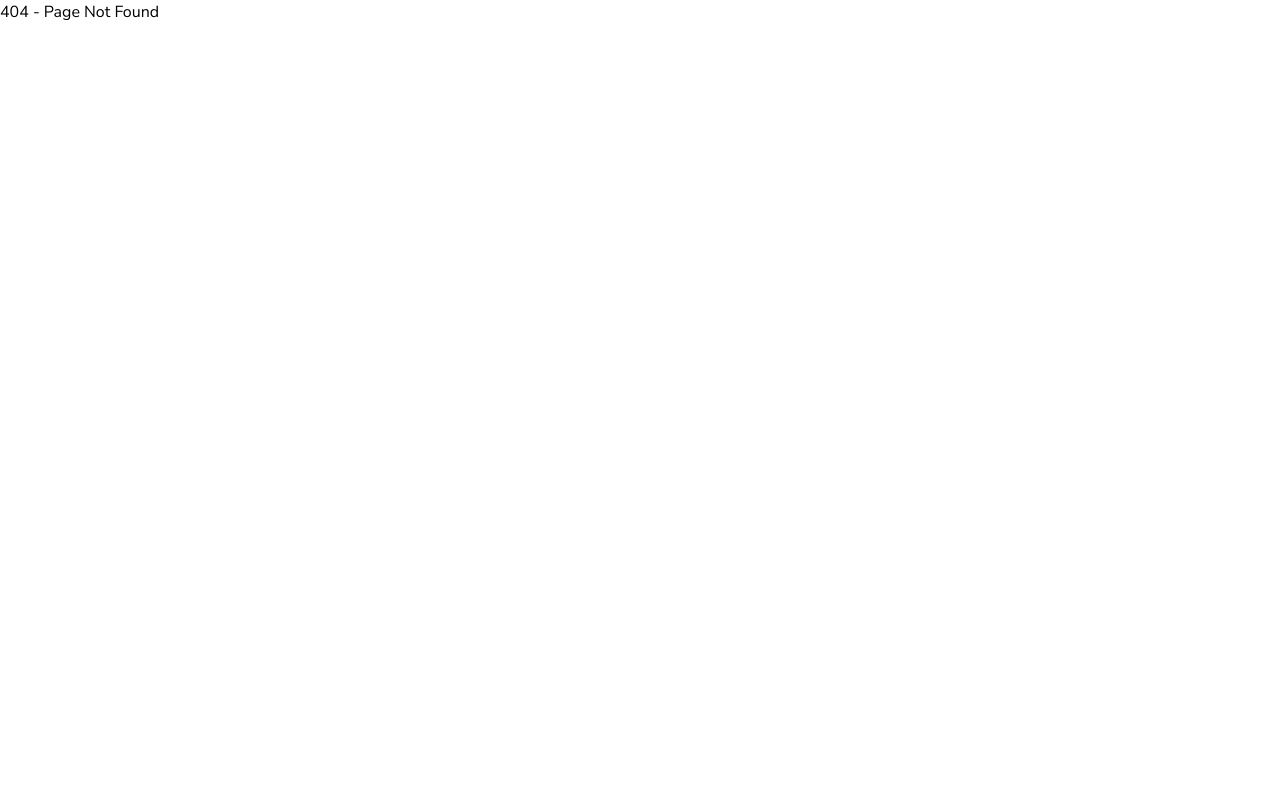
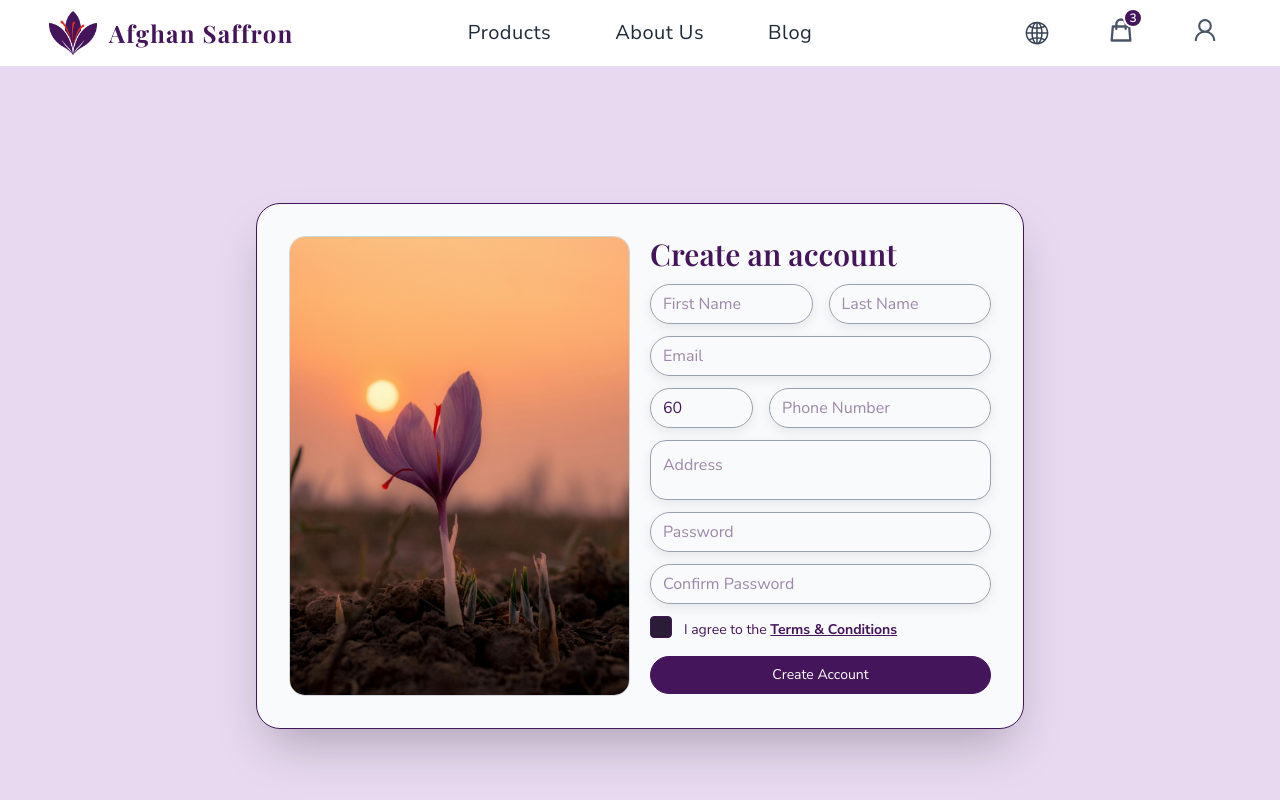
Before and after one commit to Esmatullah12/AfghanSaffron_FrontEnd, a React (Vite) app: page /AfghanSaffron_FrontEnd/register in a window 1280 px wide. Before the commit this address had no page. Shown: the top 800 px of the page. Built offline with nearby package versions, Linux system fonts and the light colour scheme; a web font is replaced by a local one.

Commit message:
Work the Sign Up page

```diff
--- a/src/App.tsx
+++ b/src/App.tsx
@@ -4,6 +4,7 @@ import Home from './pages/Home'
 import ProductList from './pages/ProductList'
 import ProductDetail from './pages/ProductDetail'
 import Login from './pages/Login'
+import Register from "./pages/Register"
 function App() {
 
   return (
@@ -13,6 +14,7 @@ function App() {
         <Route path="/products" element={<ProductList />} />
         <Route path="/product/:id" element={<ProductDetail />} />
         <Route path="/login" element={<Login />} />
+        <Route path="/register" element={<Register />} />
         <Route path="*" element={<div>404 - Page Not Found</div>} />
       </Routes>
     </Router>
--- a/src/index.css
+++ b/src/index.css
@@ -16,6 +16,7 @@
 }
 
 body {
+
   margin: 0;
   min-width: 320px;
   min-height: 100vh;
@@ -38,3 +39,82 @@ body {
   background-color: var(--color-primary) !important;
   opacity: 1;
 }
+
+.reg-input{
+ box-shadow: rgba(0, 0, 0, 0.08) 0px 4px 12px;
+}
+
+
+.term-checkbox-wrapper .checkbox {
+  --bg: #2A1B36;
+  --brdr: #44155B;
+  --brdr-actv: #E42F1C;
+  --brdr-hovr: #5a2d82;
+  --border-active: var(--brdr-actv);
+  --size: 1;
+  --dur: 0.3s;
+  display: inline-block;
+  width: calc(var(--size) * 22px);
+  position: relative;
+}
+.term-checkbox-wrapper .checkbox:after {
+  content: "";
+  width: 100%;
+  padding-top: 100%;
+  display: block;
+}
+.term-checkbox-wrapper .checkbox > * {
+  position: absolute;
+}
+
+/* native input (hidden) */
+.term-checkbox-wrapper .checkbox input {
+  -webkit-appearance: none;
+  -moz-appearance: none;
+  -webkit-tap-highlight-color: transparent;
+  cursor: pointer;
+  background-color: var(--bg);
+  border-radius: calc(var(--size) * 4px);
+  border: calc(var(--newBrdr, var(--size)) * 1px) solid;
+  color: var(--newBrdrClr, var(--brdr));
+  outline: none;
+  margin: 0;
+  padding: 0;
+  transition: all calc(var(--dur) / 3) linear;
+  height: 100%;
+  width: 100%;
+}
+
+/* hover & checked – thicker border */
+.term-checkbox-wrapper .checkbox input:hover,
+.term-checkbox-wrapper .checkbox input:checked {
+  --newBrdr: calc(var(--size) * 2);
+}
+.term-checkbox-wrapper .checkbox input:hover { --newBrdrClr: var(--brdr-hovr); }
+.term-checkbox-wrapper .checkbox input:checked {
+  --newBrdrClr: var(--brdr-actv);
+  transition-delay: calc(var(--dur) / 1.3);
+}
+
+/* check-mark animation */
+.term-checkbox-wrapper .checkbox input:checked + svg {
+  --dashArray: 16 93;
+  --dashOffset: 109;
+}
+
+/* SVG check-mark */
+.term-checkbox-wrapper .checkbox svg {
+  fill: none;
+  left: 0;
+  top: 0;
+  pointer-events: none;
+  stroke: var(--stroke, var(--border-active));
+  stroke-dasharray: var(--dashArray, 93);
+  stroke-dashoffset: var(--dashOffset, 94);
+  stroke-linecap: round;
+  stroke-linejoin: round;
+  stroke-width: 2px;
+  transition: stroke-dasharray var(--dur), stroke-dashoffset var(--dur);
+  height: 100%;
+  width: 100%;
+}
--- a/src/pages/Register.tsx
+++ b/src/pages/Register.tsx
@@ -0,0 +1,215 @@
+import React, { useState } from "react";
+import Button from "../components/common/Button";
+import register from "../assets/register.jpg";
+import Layout from "../components/layout/Layout";
+
+interface SignUpData {
+  email: string;
+  password: string;
+  confirmPassword: string;
+  firstName: string;
+  lastName: string;
+  phoneCountryCode: number;
+  phone: string;
+  address: string;
+  termsAccepted?: boolean;
+}
+
+const SignUp: React.FC = () => {
+  const [form, setForm] = useState<SignUpData>({
+    email: "",
+    password: "",
+    confirmPassword: "",
+    firstName: "",
+    lastName: "",
+    phoneCountryCode: 60,
+    phone: "",
+    address: "",
+    termsAccepted: false,
+  });
+
+  const handleChange = (
+    e: React.ChangeEvent<HTMLInputElement | HTMLTextAreaElement>
+  ) => {
+    const target = e.target as HTMLInputElement | HTMLTextAreaElement;
+    const { name, value } = target;
+
+    const parsedValue =
+      target instanceof HTMLInputElement && target.type === "number"
+        ? Number(value)
+        : value;
+
+    setForm((prev) => ({
+      ...prev,
+      [name]: parsedValue as any,
+    }));
+  };
+
+  const handleSubmit = (e: React.FormEvent) => {
+    e.preventDefault();
+    console.log(form); // send to API here
+  };
+
+  return (
+    <Layout>
+      <div className="min-h-screen bg-[#E8D9F0] flex items-center justify-center">
+        <div className="bg-gray-50 text-white p-8 rounded-3xl shadow-2xl max-w-3xl border border-primary grid grid-cols-1 md:grid-cols-2 gap-5">
+          {/* LEFT IMAGE */}
+          <div className="rounded-2xl overflow-hidden border border-gray-300 hidden md:block h-115">
+            <img
+              src={register}
+              className="w-full h-full object-cover object-bottom"
+              alt="Signup Illustration"
+            />
+          </div>
+
+          {/* RIGHT FORM */}
+          <form className="flex flex-col gap-3" onSubmit={handleSubmit}>
+            <h2 className="text-3xl font-display font-semibold text-primary">
+              Create an account
+            </h2>
+
+            {/* First + Last Name */}
+            <div className="grid grid-cols-2 gap-4">
+              <input
+                className="bg-transparent reg-input border border-gray-400 text-primary px-3 h-10 rounded-full outline-none"
+                type="text"
+                name="firstName"
+                placeholder="First Name"
+                value={form.firstName}
+                onChange={handleChange}
+                required
+              />
+              <input
+                className="bg-transparent reg-input border border-gray-400 text-primary px-3 h-10 rounded-full outline-none"
+                type="text"
+                name="lastName"
+                placeholder="Last Name"
+                value={form.lastName}
+                onChange={handleChange}
+                required
+              />
+            </div>
+
+            {/* Email */}
+            <input
+              className="bg-transparent reg-input border border-gray-400 text-primary px-3 h-10 rounded-full outline-none"
+              type="email"
+              name="email"
+              placeholder="Email"
+              value={form.email}
+              onChange={handleChange}
+              required
+            />
+
+            {/* Phone row */}
+            <div className="grid grid-cols-3 gap-4">
+              <input
+                className="bg-transparent reg-input border border-gray-400 text-primary px-3 h-10 rounded-full outline-none"
+                type="number"
+                name="phoneCountryCode"
+                placeholder="Code"
+                value={form.phoneCountryCode}
+                onChange={handleChange}
+                required
+              />
+              <input
+                className="bg-transparent reg-input border border-gray-400 text-primary px-3 h-10 rounded-full outline-none col-span-2"
+                type="text"
+                name="phone"
+                placeholder="Phone Number"
+                value={form.phone}
+                onChange={handleChange}
+                required
+              />
+            </div>
+
+            {/* Address */}
+            <textarea
+              className="bg-[#2A1B36] p-3 h-15 reg-input border border-gray-400 rounded-2xl bg-transparent text-primary resize-none outline-none"
+              name="address"
+              placeholder="Address"
+              value={form.address}
+              onChange={handleChange}
+              rows={2}
+              required
+            />
+
+            {/* Password */}
+            <input
+              className="bg-transparent reg-input border border-gray-400 text-primary px-3 h-10 rounded-full outline-none"
+              type="password"
+              name="password"
+              placeholder="Password"
+              value={form.password}
+              onChange={handleChange}
+              required
+            />
+
+            {/* Confirm Password */}
+            <input
+              className="bg-transparent reg-input border border-gray-400 text-primary px-3 h-10 rounded-full outline-none"
+              type="password"
+              name="confirmPassword"
+              placeholder="Confirm Password"
+              value={form.confirmPassword}
+              onChange={handleChange}
+              required
+            />
+
+            {/* ==== TERMS CHECKBOX ==== */}
+            <div className="flex items-center gap-3 text-sm">
+              <div className="term-checkbox-wrapper">
+                <span className="checkbox">
+                  <input
+                    id="terms-checkbox"
+                    type="checkbox"
+                    required
+                    checked={form.termsAccepted}
+                    onChange={(e) =>
+                      setForm((prev) => ({
+                        ...prev,
+                        termsAccepted: e.target.checked,
+                      }))
+                    }
+                  />
+                  <svg>
+                    <use xlinkHref="#term-checkbox" />
+                  </svg>
+                </span>
+
+                {/* Hidden SVG symbol for checkbox animation */}
+                <svg xmlns="http://www.w3.org/2000/svg" style={{ display: "none" }}>
+                  <symbol id="term-checkbox" viewBox="0 0 22 22">
+                    <path
+                      fill="none"
+                      stroke="currentColor"
+                      d="M5.5,11.3L9,14.8L20.2,3.3l0,0c-0.5-1-1.5-1.8-2.7-1.8h-13c-1.7,0-3,1.3-3,3v13c0,1.7,1.3,3,3,3h13 c1.7,0,3-1.3,3-3v-13c0-0.4-0.1-0.8-0.3-1.2"
+                    />
+                  </symbol>
+                </svg>
+              </div>
+
+              <label htmlFor="terms-checkbox" className="text-primary cursor-pointer select-none">
+                I agree to the{" "}
+                <span className="font-bold underline cursor-pointer">Terms &amp; Conditions</span>
+              </label>
+            </div>
+
+            {/* Submit */}
+            <Button text="Create Account" />
+            {/* <button
+              type="submit"
+              className="w-full py-3 rounded-lg text-white font-semibold"
+              style={{ backgroundColor: "#44155B" }}
+            >
+              Create account
+            </button> */}
+          </form>
+        </div>
+      </div>
+    </Layout>
+  );
+};
+
+export default SignUp;
--- a/src/vite-env.d.ts
+++ b/src/vite-env.d.ts
@@ -1,12 +1,4 @@
 /// <reference types="vite/client" />
-
-import { defineConfig } from 'vite'
-import react from '@vitejs/plugin-react'
-
-export default defineConfig({
-  plugins: [react()],
-  base: '/AfghanSaffron_FrontEnd/'
-})
 
 // Fix Swiper CSS imports (TypeScript)
 declare module "swiper/css" {
```
Also changed, not shown: src/assets/register.jpg (added).
